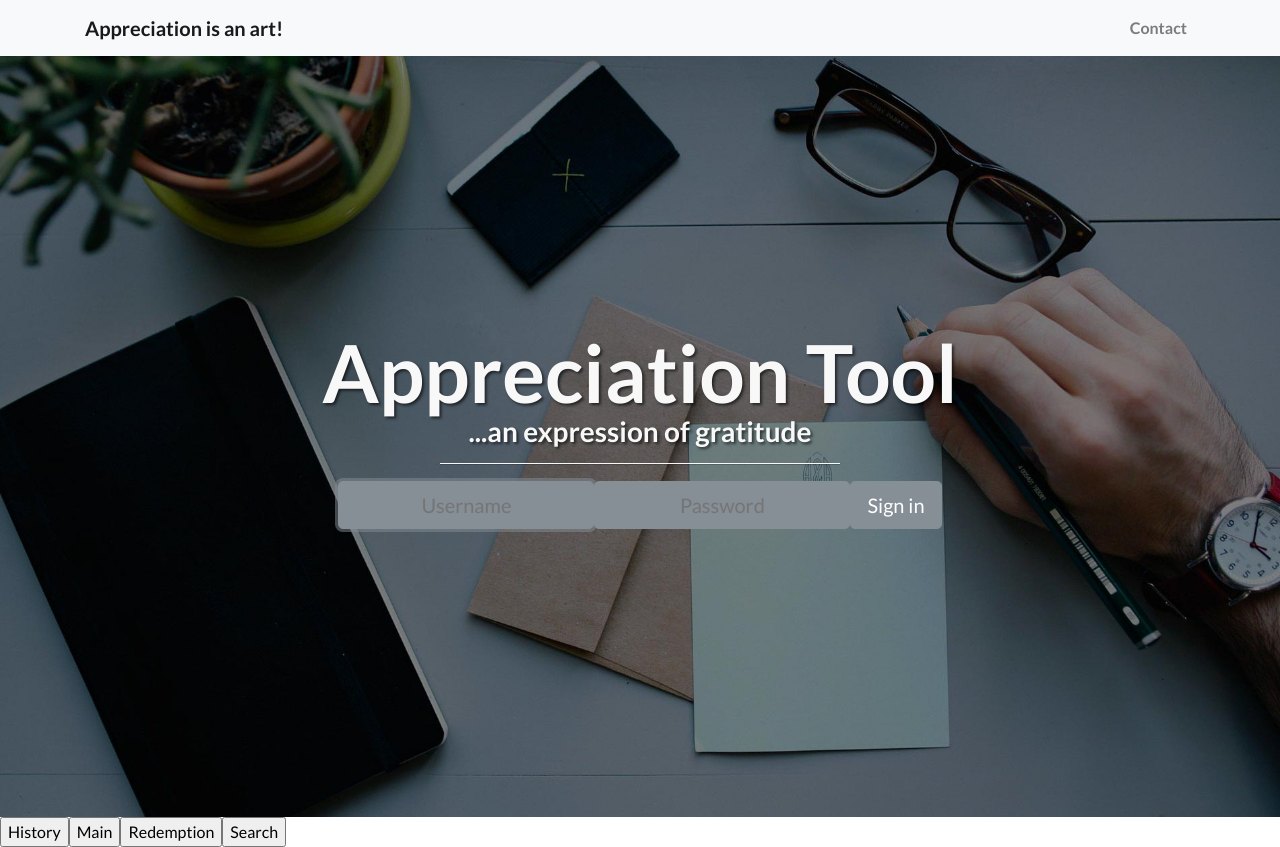
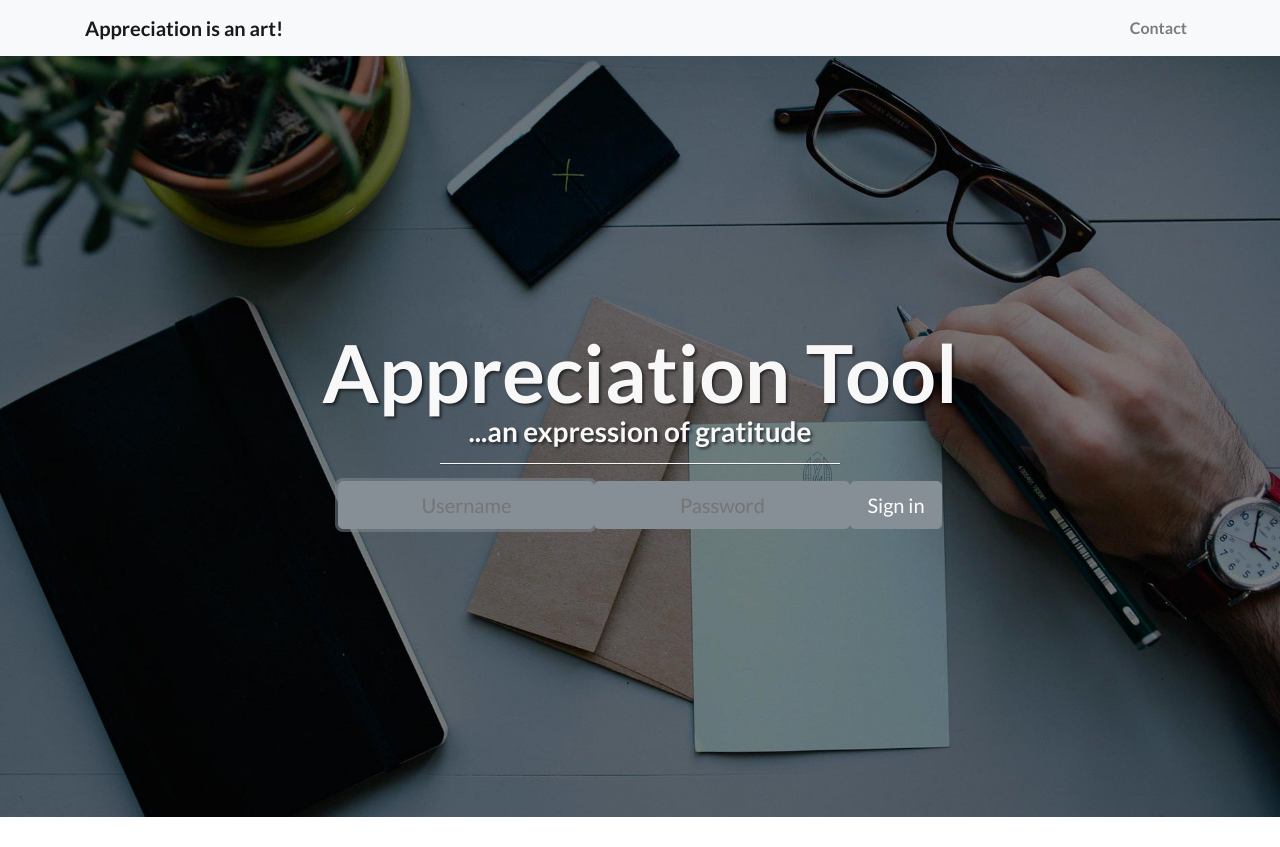
Before and after one commit to mbargavi/RecognitionTool, an Angular app in the folder Angular-base/: page / in a window 1280 px wide. After the commit the page ends 817 px from the top, so only its background shows below. Built offline with nearby package versions, Linux system fonts and the light colour scheme.

Commit message:
Added aop support and updated angular login

```diff
--- a/Angular-base/src/app/app.component.html
+++ b/Angular-base/src/app/app.component.html
@@ -1,3 +1,2 @@
 <app-nav></app-nav>
-<app-login></app-login>
 <router-outlet></router-outlet>
--- a/Angular-base/src/app/login/login.component.html
+++ b/Angular-base/src/app/login/login.component.html
@@ -36,7 +36,8 @@
           <h3>...an expression of gratitude </h3>
           <hr class="intro-divider">
           <ul class="list-inline intro-social-buttons">
-              <form (submit)="loginUser($event)">
+
+            <form (submit)="loginUser($event)">
           <input type="text" id="UserId" name="UserId" class="btn btn-secondary btn-lg" placeholder="Username" required autofocus >
           <input type="password" id="Password" name="Password" class="btn btn-secondary btn-lg" placeholder="Password" required>
           <button class="btn btn-secondary btn-lg"  id="coolbutton" >Sign in</button>
@@ -45,9 +46,5 @@
         </div>
       </div>
     </header>
-    <button type="button" routerLink="/history">History</button>
-    <button type="button" routerLink="/main">Main</button>
-    <button type="button" routerLink="/redeem">Redemption</button>
-    <button type="button" routerLink="/search">Search</button>
   </body>
 </html>
--- a/Angular-base/src/app/main/main.component.html
+++ b/Angular-base/src/app/main/main.component.html
@@ -1,2 +1,6 @@
 <p>Authentication Success</p>
 <p>You are authenticated</p>
+
+<button type="button" routerLink="/history">History</button>
+<button type="button" routerLink="/redeem">Redemption</button>
+<button type="button" routerLink="/search">Search</button>
--- a/Angular-base/src/app/routes.ts
+++ b/Angular-base/src/app/routes.ts
@@ -7,7 +7,7 @@ import {SearchComponent} from './search/search.component';
 
 export const appRoutes: Routes = [
     {
-      path: 'login',
+      path: '',
       component: LoginComponent
     },
     {
```
